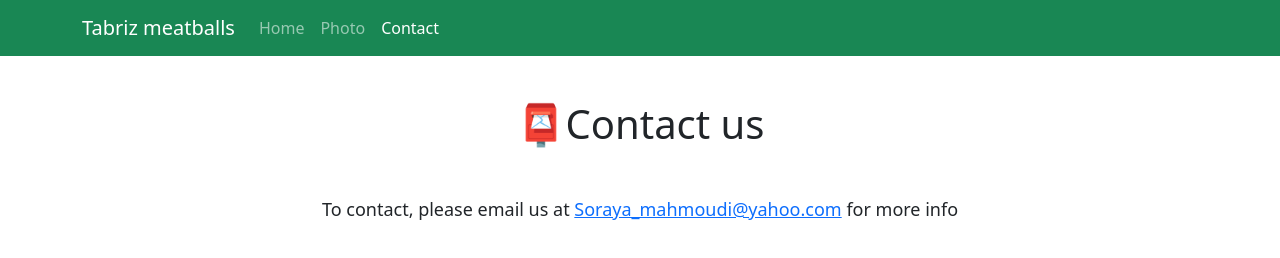
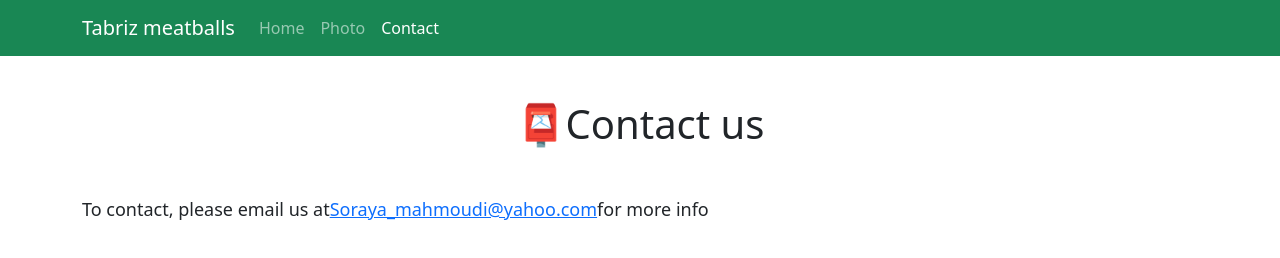
Before and after one commit to Soraya1987/Croissant, a plain HTML site: page contact.html in a window 1280 px wide. Drawn offline with nearby package versions, Linux system fonts and the light colour scheme.

Commit message:
contact p-flex

```diff
--- a/contact.html
+++ b/contact.html
@@ -40,7 +40,7 @@
     <h1 class="text-center mb-5 ">📮Contact us</h1>
     <div class="container">
 
-        <p class="text-center">
+        <p class="text-center d-flex">
             To contact, please email us at
             <a href="mailto:Soraya_mahmoudi@yahoo.com" title="Email-Adress">Soraya_mahmoudi@yahoo.com</a>
             for more info
```
